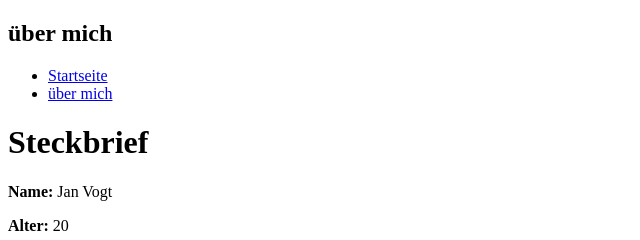
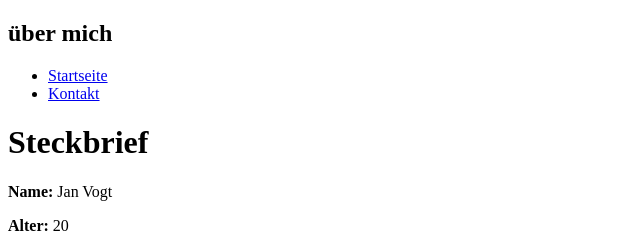
Before and after one commit to jmvogt0/GIS-SoSe-2021, a plain HTML site: page Aufgaben/Aufgabe2/ueberMich.html in a window 1280 px wide. Shown: the top 240 px of the page, 0-640 px from the left. Drawn offline with Linux system fonts and the light colour scheme.

Commit message:
edited navigation in uebermich.html

```diff
--- a/Aufgaben/Aufgabe2/ueberMich.html
+++ b/Aufgaben/Aufgabe2/ueberMich.html
@@ -10,7 +10,7 @@
             <nav>
                 <ul>
                     <li><a href="index.html"> Startseite</a></li>
-                    <li><a href="ueberMich.html"> über mich </a></li>
+                    <li><a href="kontakt.html"> Kontakt </a></li>
                 </ul>
             </nav>
         </header>
```
